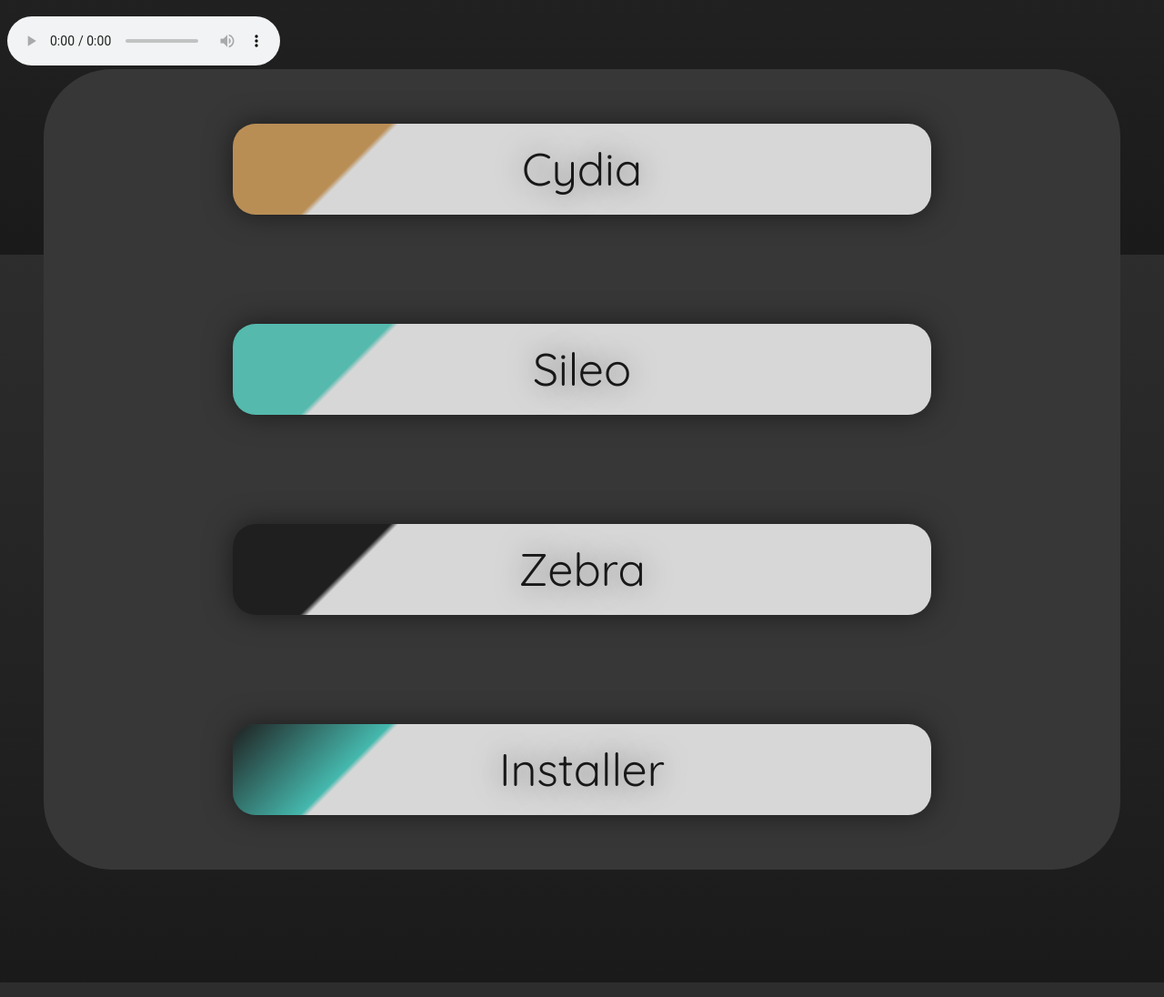
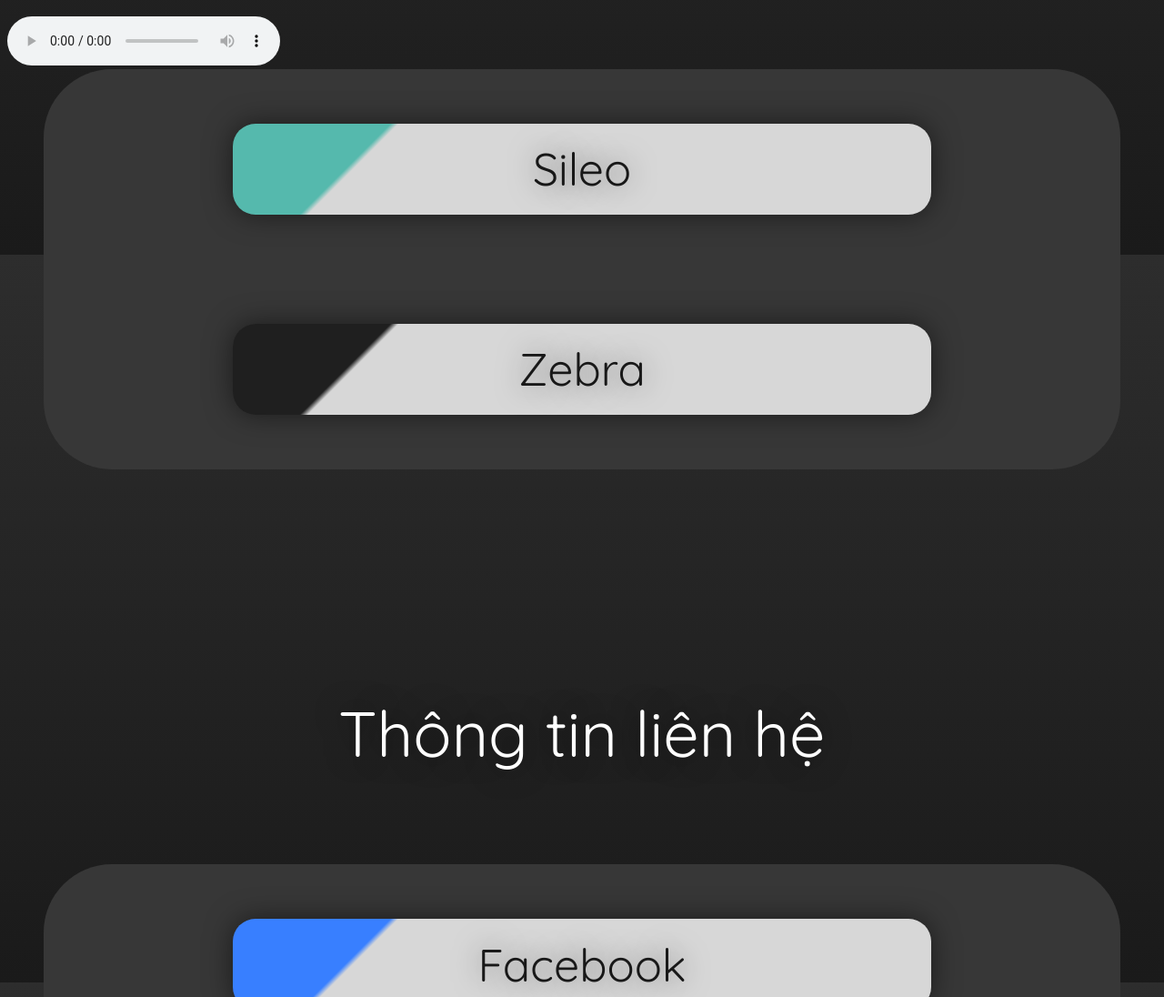
Before and after one commit to bvn-roothide/bvn-roothide.github.io, a plain HTML site: page index.html in a window 1280 px wide. Shown: the part 520-1616 px from the top of the page at 91% size. Drawn offline with Linux system fonts and the light colour scheme.

Commit message:
Update index.html

```diff
--- a/index.html
+++ b/index.html
@@ -23,13 +23,10 @@
 
 	<div class="buttons">
 
-	<button type="button" class="btn-square cydia" onclick="location.href='cydia://url/https://cydia.saurik.com/api/share#?source=https://bvn-roothide.github.io/'">Cydia</button>
-
   <button type="button" class="btn-square sileo" onclick="location.href='sileo://source/https://bvn-roothide.github.io/'">Sileo</button>
 
   <button type="button" class="btn-square zebra" onclick="location.href='zbra://sources/add/https://bvn-roothide.github.io/'">Zebra</button>
 
-   <button type="button" class="btn-square Installer" onclick="location.href='Installer://sources/add/https://bvnsupport.github.io/'">Installer</button>
 	</div>
 
 </div>
```
